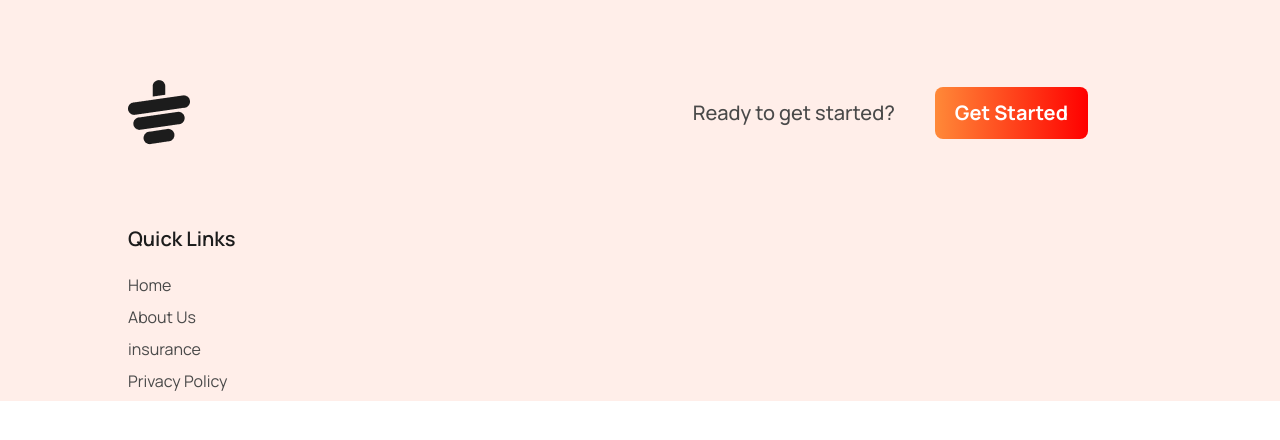
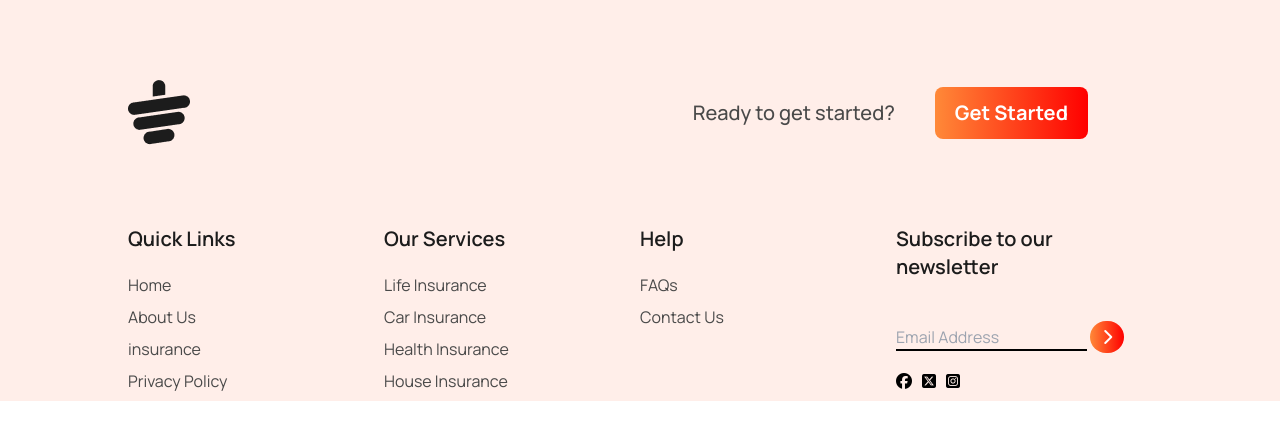
Before and after one commit to tainurrahaman/Tea-house-with-Tailwind, a plain HTML site: page index.html in a window 1280 px wide. Drawn offline with nearby package versions, Linux system fonts and the light colour scheme.

Commit message:
add footer link part

```diff
--- a/index.html
+++ b/index.html
@@ -345,6 +345,7 @@
         </div>
       </div>
       <div class="grid grid-cols-4 mt-20">
+        <!-- First Column -->
         <div>
           <p class="font-semibold text-[#1C1C1C] text-xl mb-5">Quick Links</p>
           <p class="text-[#494949] font-base mb-2">Home</p>
@@ -352,6 +353,41 @@
           <p class="text-[#494949] font-base mb-2">insurance</p>
           <p class="text-[#494949] font-base mb-2">Privacy Policy</p>
         </div>
+        <!-- Second Column -->
+        <div>
+          <p class="font-semibold text-[#1C1C1C] text-xl mb-5">Our Services</p>
+          <p class="text-[#494949] font-base mb-2">Life Insurance</p>
+          <p class="text-[#494949] font-base mb-2">Car Insurance</p>
+          <p class="text-[#494949] font-base mb-2">Health Insurance</p>
+          <p class="text-[#494949] font-base mb-2">House Insurance</p>
+        </div>
+        <!-- Third Column -->
+        <div>
+          <p class="font-semibold text-[#1C1C1C] text-xl mb-5">Help</p>
+          <p class="text-[#494949] font-base mb-2">FAQs</p>
+          <p class="text-[#494949] font-base mb-2">Contact Us</p>
+        </div>
+        <!-- Fourth Column -->
+        <div>
+          <p class="font-semibold text-[#1C1C1C] text-xl mb-10">
+            Subscribe to our <br />newsletter
+          </p>
+          <div class="mb-5">
+            <input
+              class="bg-transparent border-b-2 border-black"
+              type="text"
+              placeholder="Email Address"
+            />
+            <i
+              class="fa-solid fa-chevron-right bg-gradient-to-r from-[#FF8938] to-[#FF0000] text-white px-3 py-2 rounded-full"
+            ></i>
+          </div>
+          <div class="flex justify-between w-1/4">
+            <i class="fa-brands fa-facebook"></i>
+            <i class="fa-brands fa-square-x-twitter"></i>
+            <i class="fa-brands fa-square-instagram"></i>
+          </div>
+        </div>
       </div>
     </footer>
   </body>
```
